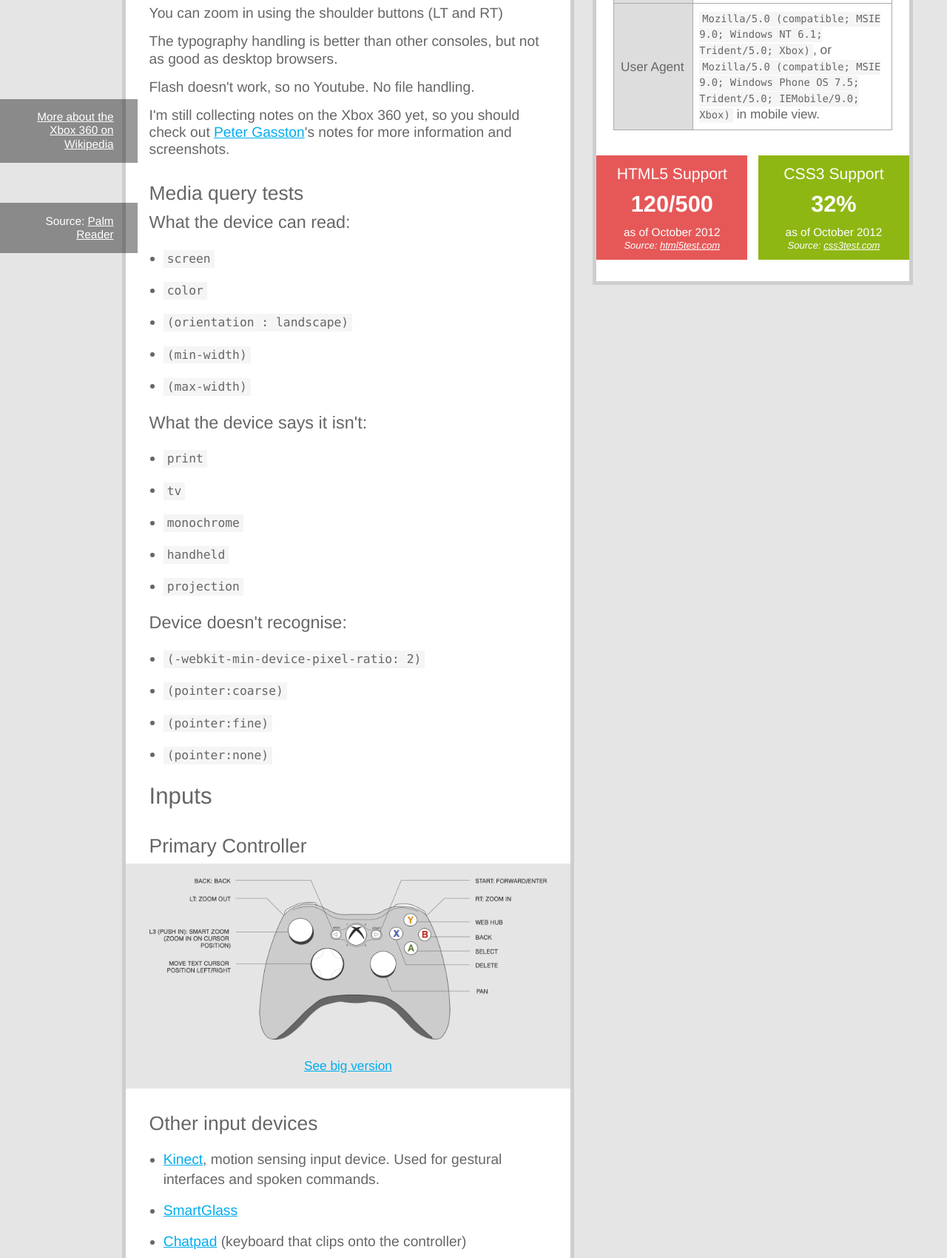
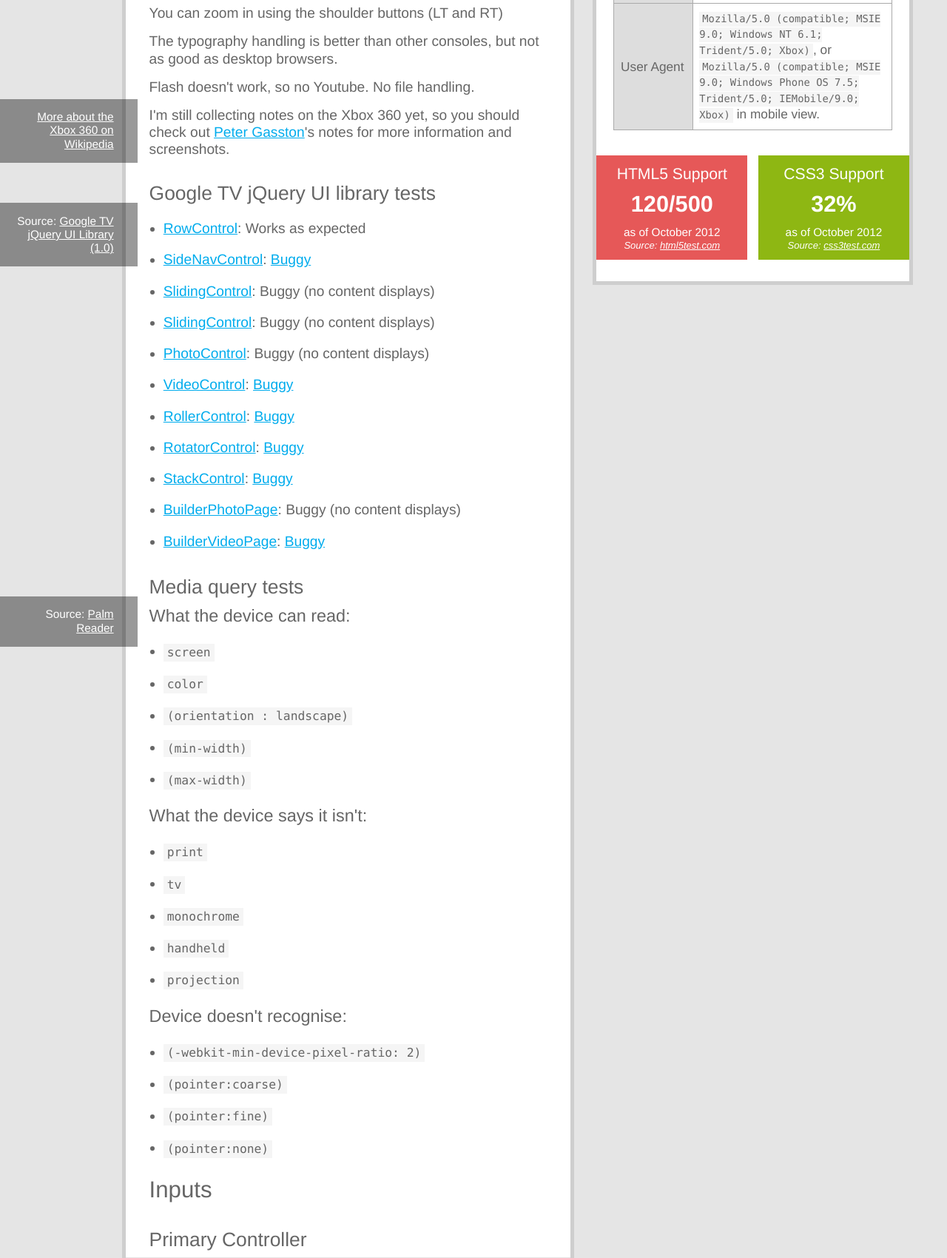
Before and after one commit to maban/console-browsers, a PHP site: page /device/xbox360.php in a window 1280 px wide. Shown: the part 1175-2875 px from the top of the page at 74% size. Run offline with PHP 8.4, Linux system fonts and the light colour scheme; some libraries are stand-ins or nearby versions.

Commit message:
Added Xbox 360 tests and some more information on the Wii U

```diff
--- a/device/xbox360.php
+++ b/device/xbox360.php
@@ -36,6 +36,24 @@
 		<aside><p><a href="http://en.wikipedia.org/wiki/Xbox_360">More about the Xbox 360 on Wikipedia</a></p></aside>
 
 		<p>I'm still collecting notes on the Xbox 360 yet, so you should check out <a href="http://www.broken-links.com/2012/10/16/internet-explorer-on-xbox-360/">Peter Gasston</a>'s notes for more information and screenshots.</p>
+
+		<h3>Google TV jQuery UI library tests</h3>
+
+		<aside><p>Source: <a href="https://developers.google.com/tv/web/lib/jquery/">Google TV jQuery UI Library (1.0)</a></p></aside>
+
+		<ul>
+			<li><a href="http://gtv-ui-lib.googlecode.com/svn/trunk/jquery/examples/row-control.html">RowControl</a>: Works as expected</li>
+			<li><a href="http://gtv-ui-lib.googlecode.com/svn/trunk/jquery/examples/sidenav-control.html">SideNavControl</a>: <a href="http://www.flickr.com/photos/anna_debenham/8324581577">Buggy</a></li>
+			<li><a href="http://gtv-ui-lib.googlecode.com/svn/trunk/jquery/examples/slider-control.html">SlidingControl</a>: Buggy (no content displays)</li>
+			<li><a href="http://gtv-ui-lib.googlecode.com/svn/trunk/jquery/examples/slider-control.html">SlidingControl</a>: Buggy (no content displays)</li>
+			<li><a href="http://gtv-ui-lib.googlecode.com/svn/trunk/jquery/examples/builderphoto-page.html">PhotoControl</a>: Buggy (no content displays)</li>
+			<li><a href="http://gtv-ui-lib.googlecode.com/svn/trunk/jquery/examples/buildervideo-page.html">VideoControl</a>: <a href="http://www.flickr.com/photos/anna_debenham/8325637848">Buggy</a></li>
+			<li><a href="http://gtv-ui-lib.googlecode.com/svn/trunk/jquery/examples/roller-control.html">RollerControl</a>: <a href="http://www.flickr.com/photos/anna_debenham/8325637282">Buggy</a></li>
+			<li><a href="http://gtv-ui-lib.googlecode.com/svn/trunk/jquery/examples/rotator-control.html">RotatorControl</a>: <a href="http://www.flickr.com/photos/anna_debenham/8324579435">Buggy</a></li>
+			<li><a href="http://gtv-ui-lib.googlecode.com/svn/trunk/jquery/examples/stack-control.html">StackControl</a>: <a href="http://www.flickr.com/photos/anna_debenham/8325635932">Buggy</a></li>
+			<li><a href="http://gtv-ui-lib.googlecode.com/svn/trunk/jquery/examples/builderphoto-page.html">BuilderPhotoPage</a>: Buggy (no content displays)</li>
+			<li><a href="http://gtv-ui-lib.googlecode.com/svn/trunk/jquery/examples/buildervideo-page.html">BuilderVideoPage</a>: <a href="http://www.flickr.com/photos/anna_debenham/8325637848">Buggy</a></li>
+		</ul>
 
 		<h3>Media query tests</h3>
 
--- a/index.php
+++ b/index.php
@@ -175,6 +175,12 @@
 	</div>
 
 	<div class="links">
+		<h2>Presentations</h2>
+		<ul>
+			<li><a class="description" href="https://speakerdeck.com/anna/exploring-the-game-console-browser-landscape"><strong>Exploring the game console browser landscape</strong></a>
+			</li>
+		</ul>
+
 		<h2>Useful Links</h2>
 		<ul>
 			<li><a class="description" href="https://developers.google.com/tv/web/docs/design_for_tv"><strong>TV Design Guidelines</strong>, Google</a>
```
Also changed, not shown: device/wiiu.php (+17 -6 lines), image/diagram-wiiu.png (added), 1 other file.
